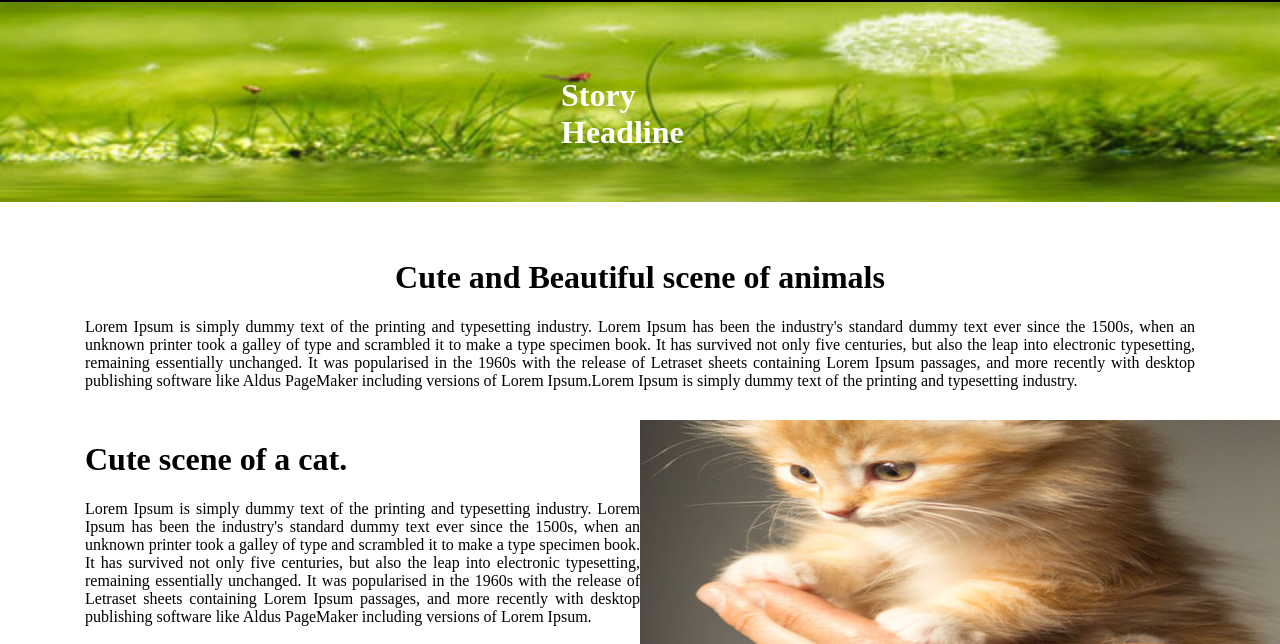
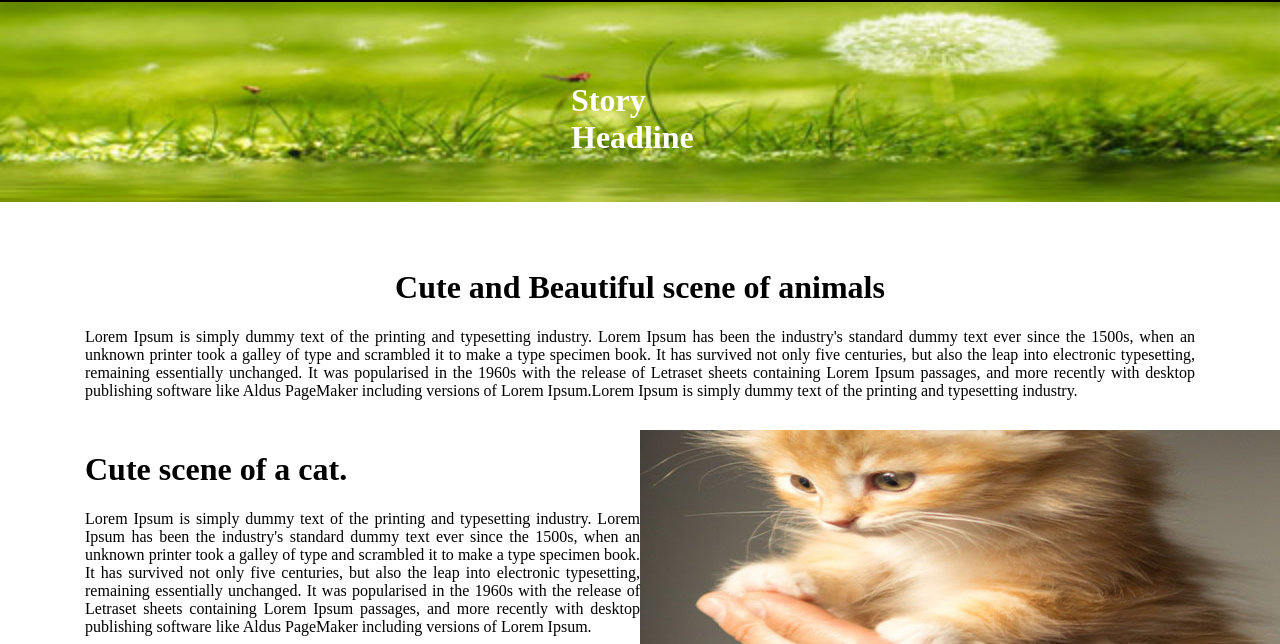
Before and after one commit to MdMoazzem99/layout_2, a plain HTML site: page index.html in a window 1280 px wide. Shown: the part 144-788 px from the top of the page. Drawn offline with Linux system fonts and the light colour scheme.

Commit message:
Update style.css

```diff
--- a/css/style.css
+++ b/css/style.css
@@ -62,7 +62,7 @@ body{
 }
 .title h1{
 	color: #FFFFFF;
-	margin: 78px 561px;
+	margin: 83px 571px;
 }
 .banner_1{
 	/*border: 5px solid black;*/
```
